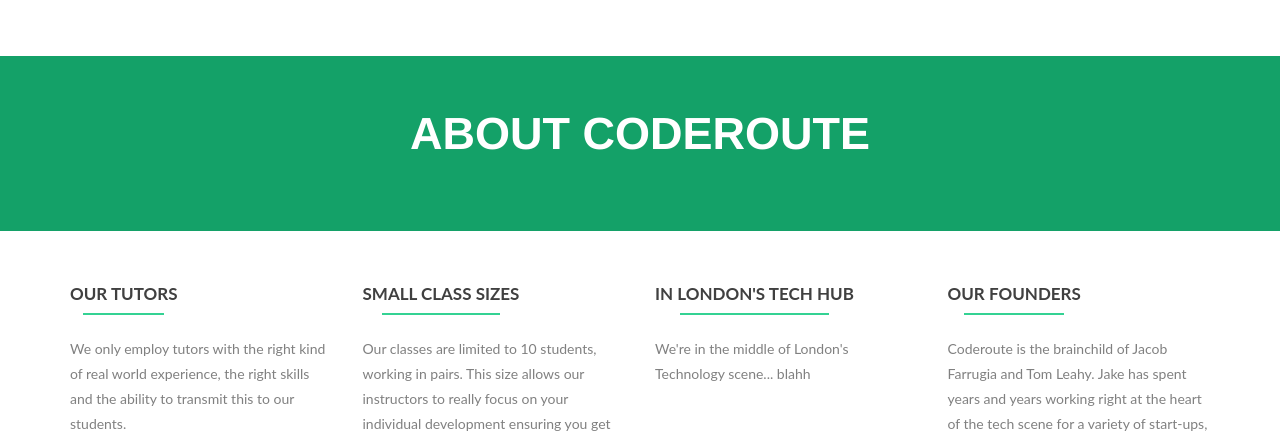
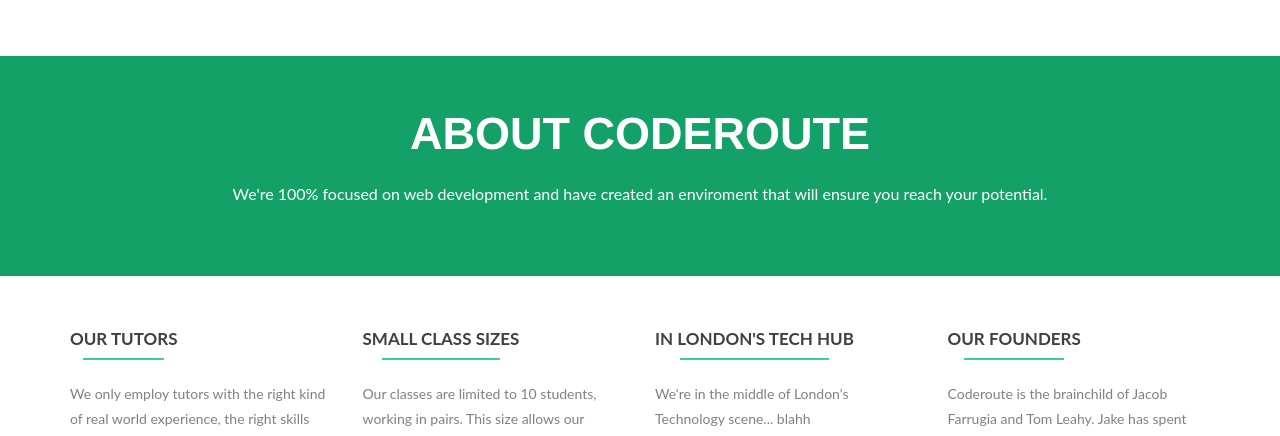
Before and after one commit to jacobfarrugia/coderoute, a PHP site: page /coderoute/ in a window 1280 px wide. Shown: the part 2188-2624 px from the top of the page. Run offline with PHP 8.4, Linux system fonts and the light colour scheme.

Commit message:
Home page text changes

```diff
--- a/application/views/pages/home.php
+++ b/application/views/pages/home.php
@@ -258,7 +258,7 @@
 <div class="color-overlay">
 
 	<h2 class="container text">About Coderoute </h2>
-	<!-- <p class="container text">Small class sizes</p> -->
+	<p class="container text">We're 100% focused on web development and have created an enviroment that will ensure you reach your potential.</p>
 
 </div>
 </section>  <!-- / END SEPARATOR -->
```
